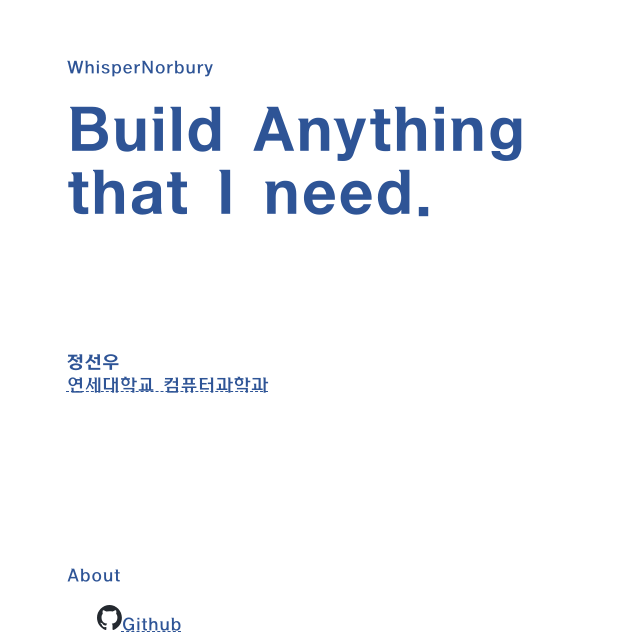
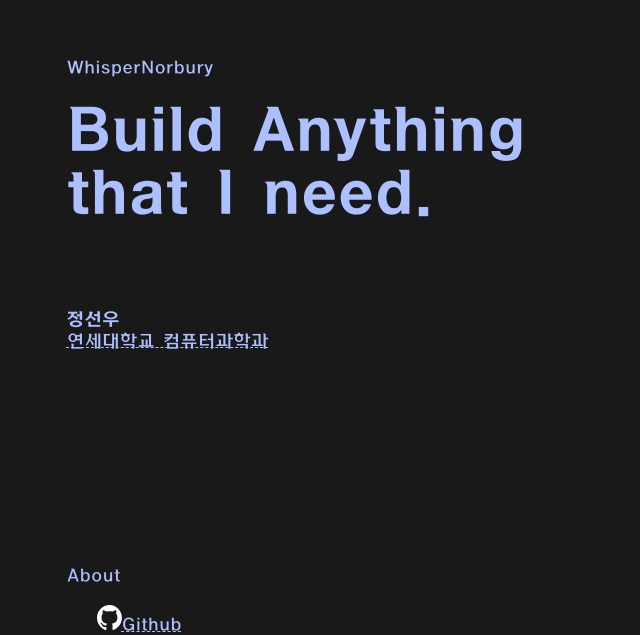
Before and after one commit to whispernorbury/whispernorbury-homepage, a Next.js app: page / in a window 1280 px wide. Shown: the part 301-936 px from the top of the page, without its empty margins (0-640 px from the left). Built offline with nearby package versions, Linux system fonts and the light colour scheme.

Commit message:
a href hightlight, default -> darkmode

```diff
--- a/app/globals.css
+++ b/app/globals.css
@@ -1,12 +1,13 @@
 :root {
   --bg: #ffffff;
   --bgDark: #191919;
-  --text: rgb(46, 84, 150);
+  --text: #3e5496;
   --textDark: #acbfff;
-  --highlight: rgb(204, 215, 235);
+  --highlight: #848f9d;
+  --highlightDark: #464952;
 }
 ::selection {
-  background-color: var(--highlight);
+  background-color: var(--highlightDark);
 }
 body {
   padding-left: 0.5em;
@@ -14,11 +15,17 @@ body {
   line-height: 1.3em;
   min-width: 700px;
   min-height: 500px;
-  color: var(--text);
-  background-color: var(--bg);
+  color: var(--textDark);
+  background-color: var(--bgDark);
   transition: background-color 0.2s ease, color 0.2s ease;
 }
 a {
   color: inherit;
   text-decoration: underline 0.05em dashed;
 }
+a span {
+  transition: 0.3s ease;
+}
+a span:hover {
+  background-color: var(--highlightDark);
+}
--- a/components/FootPrint.tsx
+++ b/components/FootPrint.tsx
@@ -10,7 +10,7 @@ const Gold = styled.span`
 const FootPrint: React.FC = () => {
     return (
         <ContentBox>
-            <div><a href="https://sites.google.com/yonsei.ac.kr/genaicontest">연세 제1회 AI활용 경진대회</a> <Gold>금상</Gold> - TeamDahe</div>
+            <div><a href="https://sites.google.com/yonsei.ac.kr/genaicontest"><span>연세 제1회 AI활용 경진대회</span></a> <Gold>금상</Gold> - TeamDahe</div>
         </ContentBox>
     )
 }
--- a/components/contents/LinkedProfile.tsx
+++ b/components/contents/LinkedProfile.tsx
@@ -1,9 +1,9 @@
 import ContentBox from "@/layouts/ContentBox"
 import styled from "styled-components"
 import Image from "next/image"
-import GithubIco from "@/public/icons/Github-black.svg"
-import InstagramIco from "@/public/icons/Instagram-wine.svg"
-import TwitterIco from "@/public/icons/Twitter-sky.svg"
+import GithubIco from "@/public/icons/Github-white.svg"
+import InstagramIco from "@/public/icons/Instagram-white.svg"
+import TwitterIco from "@/public/icons/Twitter-white.svg"
 import BlockHead from "@/layouts/BlockHead"
 import Space from "../Space"
 
@@ -40,7 +40,7 @@ const LinkedProfile = () => {
                 <ContentCell key={ele.id}>
                     <a href={ele.link}>
                         <Image src={ele.ico} alt={ele.title} width={25} height={25}/>
-                        {ele.title}
+                        <span>{ele.title}</span>
                     </a>
                 </ContentCell>
             ))}
--- a/components/contents/MainInfo.tsx
+++ b/components/contents/MainInfo.tsx
@@ -18,13 +18,13 @@ const MainInfo: React.FC = () => {
       <BlockHead>WhisperNorbury</BlockHead>
       <HighSpan>Build Anything</HighSpan>
       <HighSpan>that I need.</HighSpan>
-      <Space h={(height - 275) / 6}/>
+      <Space h={(height - 275) / 12}/>
       <p>
         <b>정선우</b>
         <br/>
-        <a href="https://cs.yonsei.ac.kr/">연세대학교 컴퓨터과학과</a>
+        <a href="https://cs.yonsei.ac.kr/"><span>연세대학교 컴퓨터과학과</span></a>
       </p>
-      <Space h={(height - 275) / 6}/>
+      <Space h={(height - 275) / 4}/>
     </ContentBox>
   )
 }
--- a/layouts/BlockHead.tsx
+++ b/layouts/BlockHead.tsx
@@ -1,6 +1,5 @@
 import styled from "styled-components"
 
 const BlockHead = styled.div`
-
 `
 export default BlockHead
--- a/styles/themes/theme.tsx
+++ b/styles/themes/theme.tsx
@@ -1,10 +1,12 @@
 export const LightTheme = {
     bgColor : "#ffffff",
     txtColor: "#3e5496",
+    highColor: "#848f9d"
 }
 export const DarkTheme = {
     bgColor : "#191919",
     txtColor: "#acbfff",
+    highColor: "#464952",
 }
 export const Themes = {
     LightTheme, DarkTheme
```
